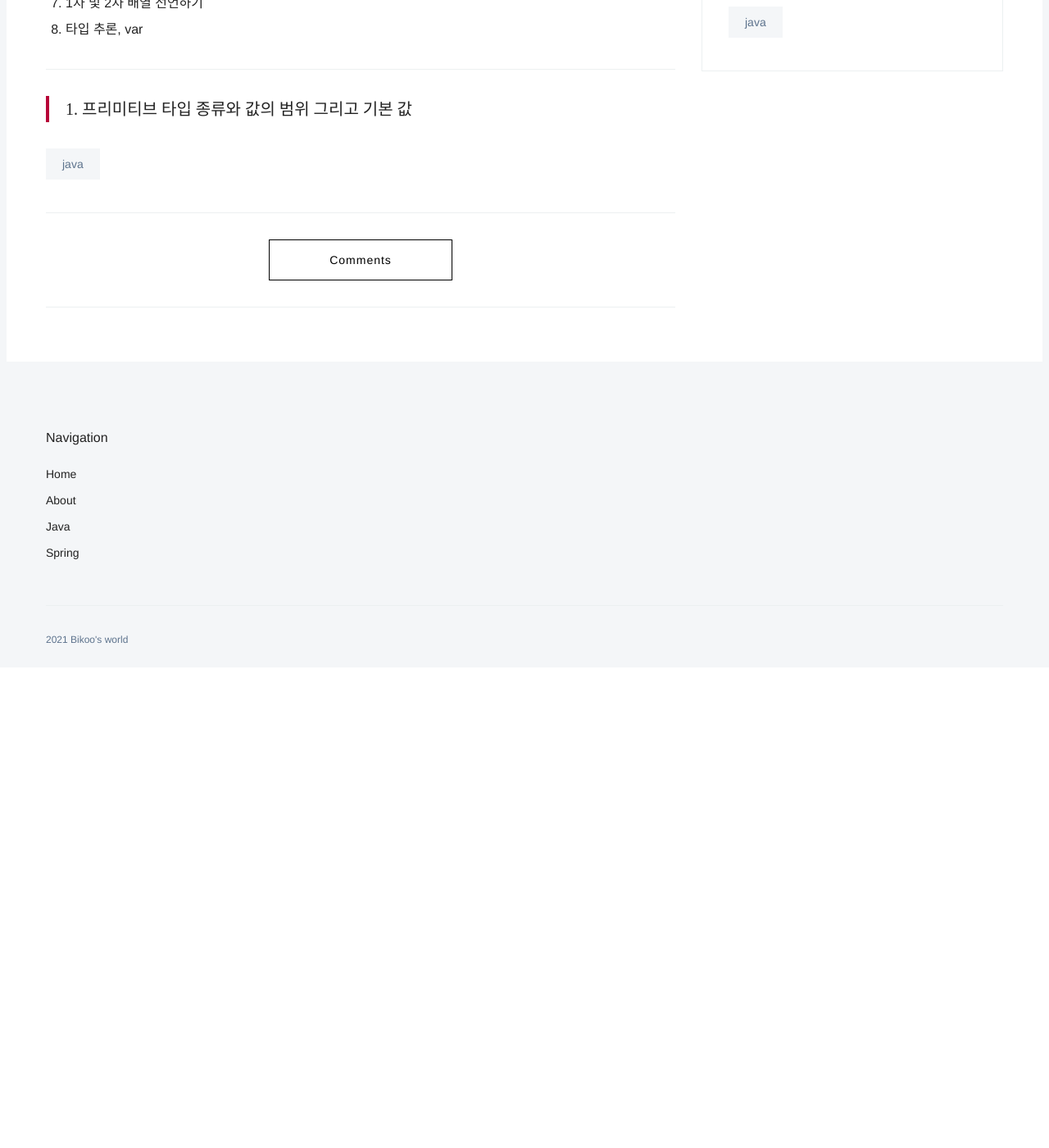
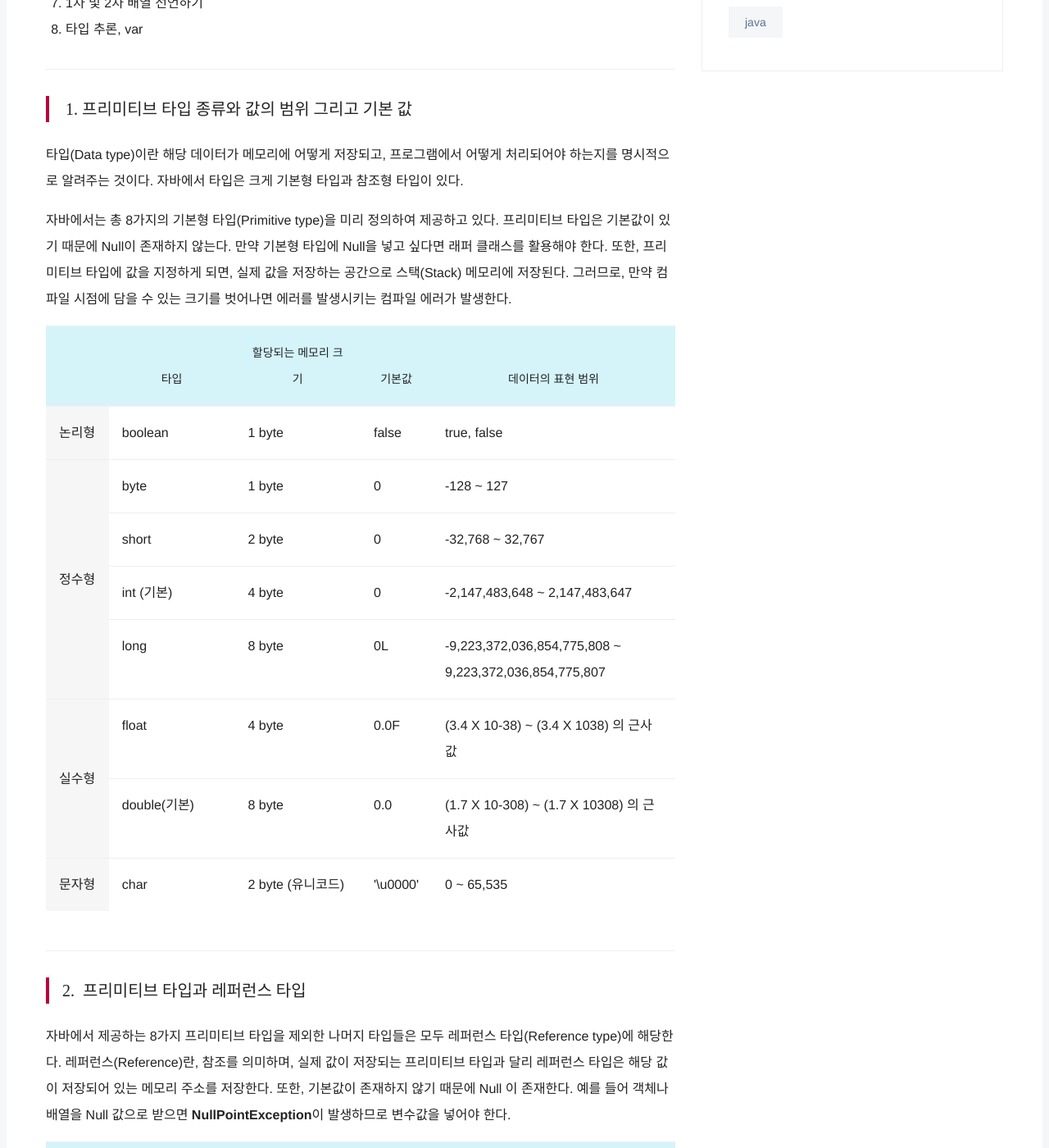
Before and after one commit to Bik00/bik00.github.io, a Jekyll site: the page built from _posts/2021-1-4-java_02.md, in a window 1280 px wide and 1400 px high, scrolled down 1090 px. Shown: the whole window at 82% size. Built offline with Jekyll 4.4.1, drawn with Linux system fonts in a browser that asks for light colours; some web fonts are replaced; before the commit the page ends 1904 px from its top, so only the background shows below that; some of the changed text lies outside the part shown.

Commit message:
자바 게시글 작성중

```diff
--- a/_posts/2021-1-4-java_02.md
+++ b/_posts/2021-1-4-java_02.md
@@ -24,3 +24,124 @@ image: '/images/java/java.png'
 ---
 
 > 1. 프리미티브 타입 종류와 값의 범위 그리고 기본 값
+
+타입(Data type)이란 해당 데이터가 메모리에 어떻게 저장되고, 프로그램에서 어떻게 처리되어야 하는지를 명시적으로 알려주는 것이다. 자바에서 타입은 크게 기본형 타입과 참조형 타입이 있다.
+
+자바에서는 총 8가지의 기본형 타입(Primitive type)을 미리 정의하여 제공하고 있다. 프리미티브 타입은 기본값이 있기 때문에 Null이 존재하지 않는다. 만약 기본형 타입에 Null을 넣고 싶다면 래퍼 클래스를 활용해야 한다.
+또한, 프리미티브 타입에 값을 지정하게 되면, 실제 값을 저장하는 공간으로 스택(Stack) 메모리에 저장된다. 그러므로, 만약 컴파일 시점에 담을 수 있는 크기를 벗어나면 에러를 발생시키는 컴파일 에러가 발생한다.
+
+<div class='responsive-table'>
+    <table>
+        <thead>
+            <tr>
+                <th scope="col" style="width:10%; text-align:center; background-color:#d4f4fa"></th>
+                <th scope="col" style="width:20%; text-align:center; background-color:#d4f4fa">타입</th>
+                <th scope="col" style="width:20%; text-align:center; background-color:#d4f4fa">할당되는 메모리 크기</th>
+                <th scope="col" style="width:10%; text-align:center; background-color:#d4f4fa">기본값</th>
+                <th scope="col" style="text-align:center; background-color:#d4f4fa">데이터의 표현 범위</th>
+            </tr>
+       </thead>
+       <tbody>
+            <tr>
+                <th scope="row" style="background-color:#f6f6f6;">논리형</th>
+                <td>boolean</td>
+                <td>1 byte</td>
+                <td>false</td>
+                <td>true, false</td>
+            </tr>
+            <tr>
+                <th scope="row" rowspan="4" style="vertical-align:middle; background-color:#f6f6f6;">정수형</th>
+                <td>byte</td>
+                <td>1 byte</td>
+                <td>0</td>
+                <td>-128 ~ 127</td>
+            </tr>
+            <tr>
+                <th scope="row">short</th>
+                <td>2 byte</td>
+                <td>0</td>
+                <td>-32,768 ~ 32,767</td>
+            </tr>
+            <tr>
+                <th scope="row">int (기본)</th>
+                <td>4 byte</td>
+                <td>0</td>
+                <td>-2,147,483,648 ~ 2,147,483,647</td>
+            </tr>
+            <tr>
+                <th scope="row">long</th>
+                <td>8 byte</td>
+                <td>0L</td>
+                <td>-9,223,372,036,854,775,808 ~ 9,223,372,036,854,775,807</td>
+            </tr>
+            <tr>
+                <th scope="row" rowspan="2" style="vertical-align:middle; background-color:#f6f6f6;">실수형</th>
+                <td>float</td>
+                <td>4 byte</td>
+                <td>0.0F</td>
+                <td>(3.4 X 10-38) ~ (3.4 X 1038) 의 근사값</td>
+            </tr>
+            <tr>
+                <th scope="row">double(기본)</th>
+                <td>8 byte</td>
+                <td>0.0</td>
+                <td>(1.7 X 10-308) ~ (1.7 X 10308) 의 근사값</td>
+            </tr>
+            <tr>
+                <th scope="row" style="background-color:#f6f6f6;">문자형</th>
+                <td>char</td>
+                <td>2 byte (유니코드)</td>
+                <td>'\u0000'</td>
+                <td>0 ~ 65,535</td>
+            </tr>
+       </tbody>
+    </table>
+</div>
+
+---
+
+> &#8291;2.&nbsp;&nbsp;프리미티브 타입과 레퍼런스 타입
+
+자바에서 제공하는 8가지 프리미티브 타입을 제외한 나머지 타입들은 모두 레퍼런스 타입(Reference type)에 해당한다. 레퍼런스(Reference)란, 참조를 의미하며, 실제 값이 저장되는 프리미티브 타입과 달리 레퍼런스 타입은 해당 값이 저장되어 있는 메모리 주소를 저장한다. 또한, 기본값이 존재하지 않기 때문에 Null 이 존재한다. 예를 들어 객체나 배열을 Null 값으로 받으면 **NullPointException**이 발생하므로 변수값을 넣어야 한다.
+
+<div class='responsive-table'>
+    <table>
+        <thead>
+            <tr>
+                <th scope="col" style="width:20%; text-align:center; background-color:#d4f4fa">타입</th>
+                <th scope="col" style="width:40%; text-align:center; background-color:#d4f4fa">예시</th>
+                <th scope="col" style="width:10%; text-align:center; background-color:#d4f4fa">기본값</th>
+                <th scope="col" style="text-align:center; background-color:#d4f4fa">할당되는 메모리 크기</th>
+            </tr>
+       </thead>
+       <tbody>
+            <tr>
+                <th scope="row" style="background-color:#f6f6f6;">배열(Array)</th>
+                <td>int[] arr = new int[5];</td>
+                <td>Null</td>
+                <td rowspan="4" style="border-left:1px solid #ECF0F1">4 byte (객체의 주소값)</td>
+            </tr>
+            <tr>
+                <th scope="row" style="vertical-align:middle; background-color:#f6f6f6;">열거형(Enum; Enumeration)</th>
+                <td></td>
+                <td>Null</td>
+            </tr>
+            <tr>
+                <th scope="row" style="vertical-align:middle; background-color:#f6f6f6;">클래스(Class)</th>
+                <td>String str = "test";<br>Student sujin = new Student();</td>
+                <td>Null</td>
+            </tr>
+            <tr>
+                <th scope="row" style="vertical-align:middle; background-color:#f6f6f6;">인터페이스</th>
+                <td></td>
+                <td>Null</td>
+            </tr>
+       </tbody>
+    </table>
+</div>
+
+---
+
+> &#8291;3.&nbsp;&nbsp;리터럴
+
+작성 중입니다.
```
